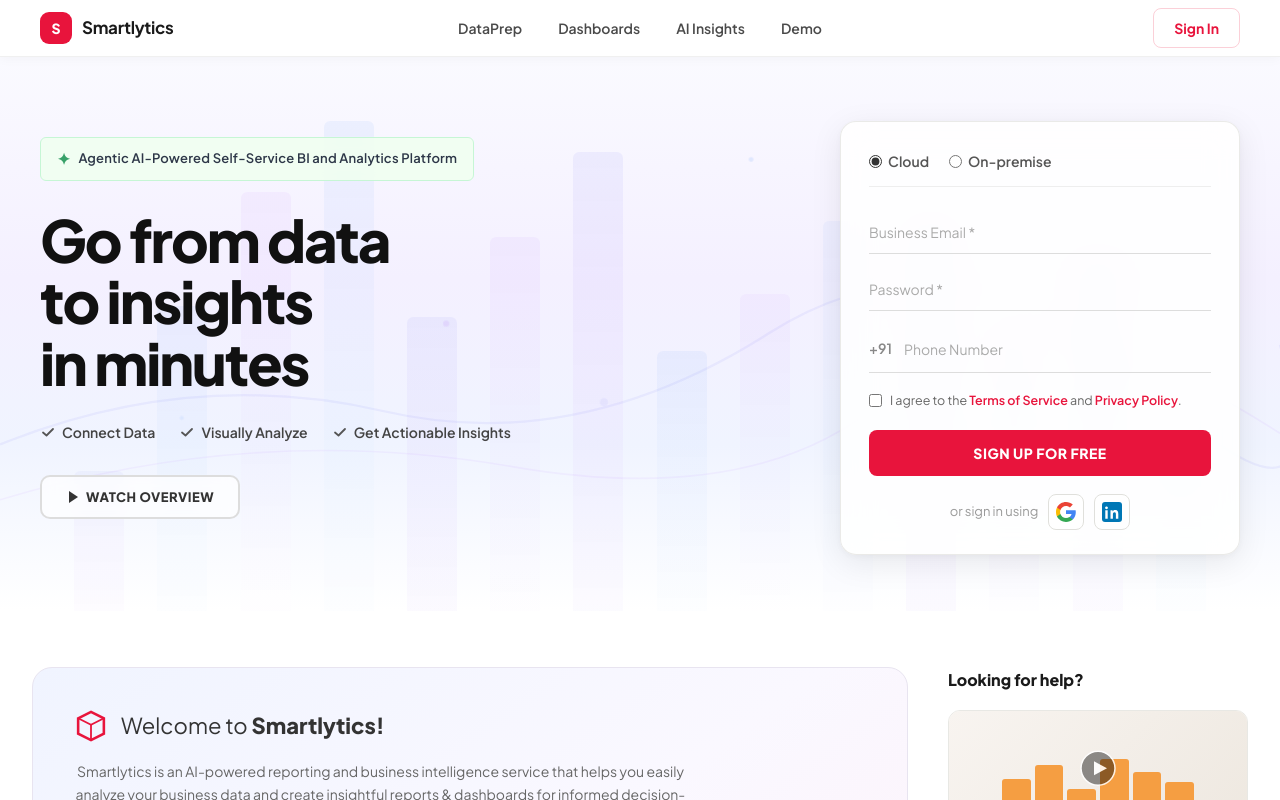
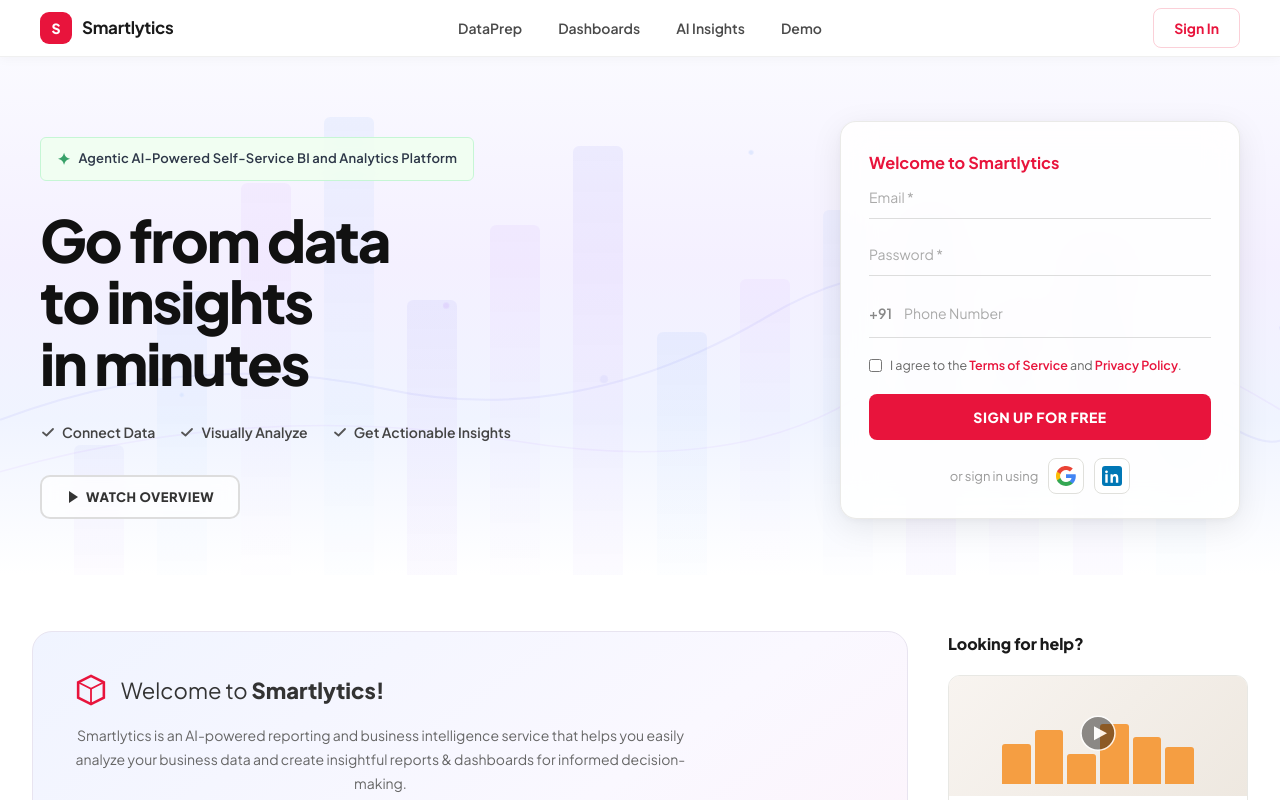
Before and after one commit to lvarshitha7/Smartlytics, a React (Vite) app in the folder frontend/: page / in a window 1280 px wide. Shown: the top 800 px of the page. Built offline with nearby package versions, Linux system fonts and the light colour scheme; no server answers.

Commit message:
business removed

```diff
--- a/frontend/src/pages/LandingPage.js
+++ b/frontend/src/pages/LandingPage.js
@@ -112,21 +112,17 @@
 
           <div className={styles.heroRight}>
             <div className={styles.signupCard}>
-              <div className={styles.cardTabs}>
-                <label className={styles.cardTab}>
-                  <input type="radio" name="mode" defaultChecked /> Cloud
-                </label>
-                <label className={styles.cardTab}>
-                  <input type="radio" name="mode" /> On-premise
-                </label>
+              <div className={styles.signupHeader}>
+                <h3 className={styles.signupTitle} style={{ color: '#e8143c' }}>Welcome to Smartlytics</h3>
               </div>
               <form className={styles.signupForm} onSubmit={submit}>
                 <div className={styles.formGroup}>
+
                   <input
                     className={styles.formInput}
                     type="email"
                     name="email"
-                    placeholder="Business Email *"
+                    placeholder="Email *"
                     value={form.email}
                     onChange={handle}
                     required
```
